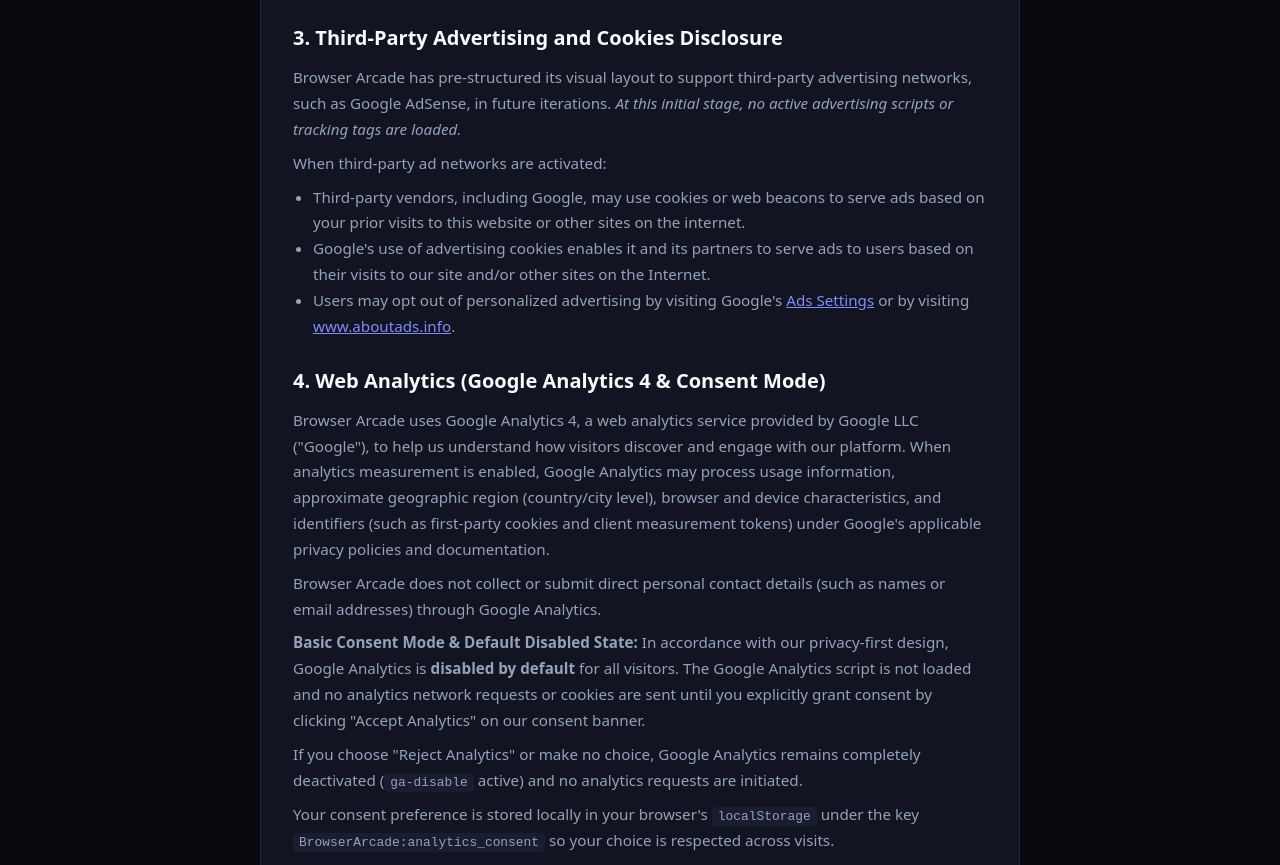
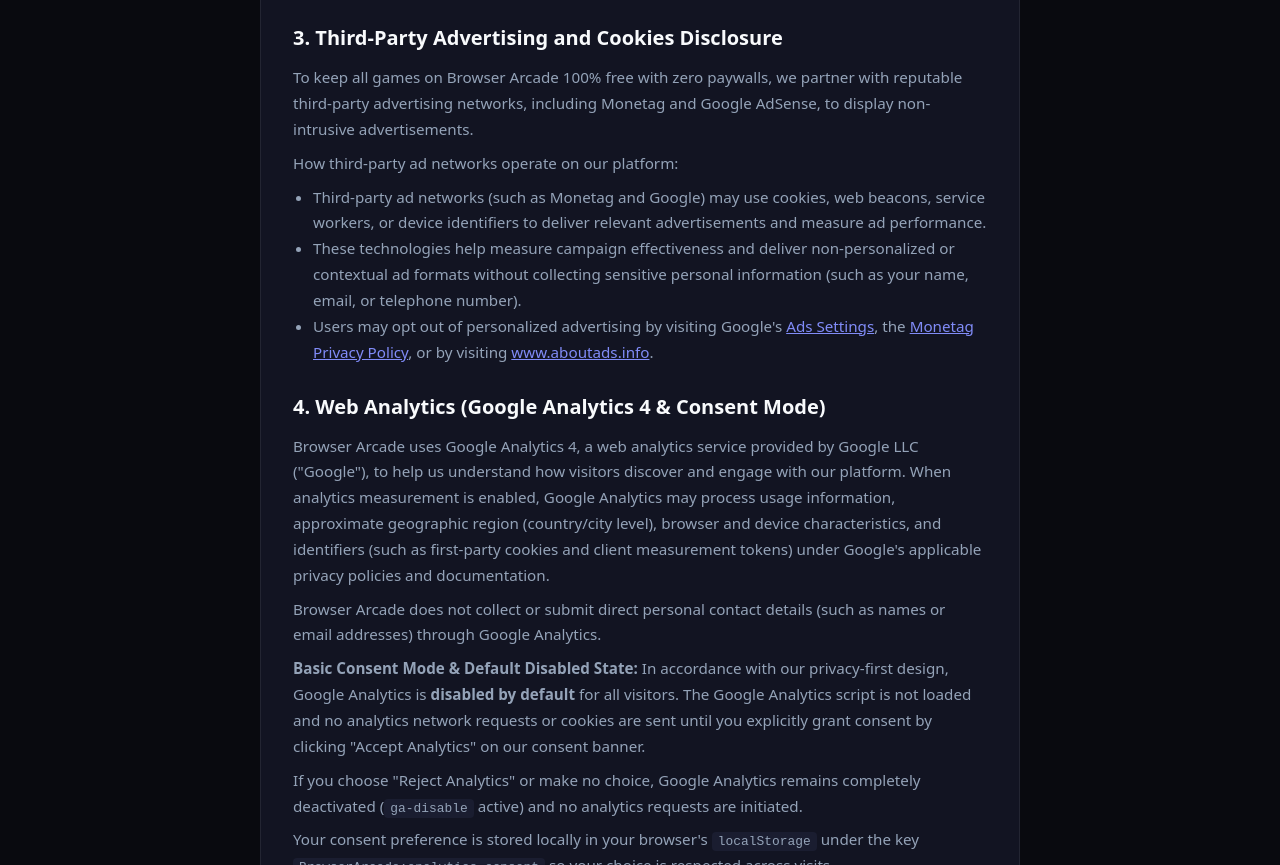
Before and after one commit to aryansharma11223/BrowserArcade, a plain HTML site: page privacy/index.html in a window 1280 px wide. Shown: the part 847-1712 px from the top of the page. Drawn offline with Linux system fonts and the light colour scheme.

Commit message:
feat: Integrate Monetag Multitag ad zone and update privacy policy disclosure

```diff
--- a/privacy/index.html
+++ b/privacy/index.html
@@ -132,15 +132,15 @@
         <div>
           <h2 style="font-size: 1.25rem; font-weight: 800; color: var(--text-main); margin-bottom: 10px;">3. Third-Party Advertising and Cookies Disclosure</h2>
           <p>
-            Browser Arcade has pre-structured its visual layout to support third-party advertising networks, such as Google AdSense, in future iterations. <em>At this initial stage, no active advertising scripts or tracking tags are loaded.</em>
+            To keep all games on Browser Arcade 100% free with zero paywalls, we partner with reputable third-party advertising networks, including Monetag and Google AdSense, to display non-intrusive advertisements.
           </p>
           <p style="margin-top: 8px;">
-            When third-party ad networks are activated:
+            How third-party ad networks operate on our platform:
           </p>
           <ul style="list-style: disc; padding-left: 20px; margin-top: 8px;">
-            <li>Third-party vendors, including Google, may use cookies or web beacons to serve ads based on your prior visits to this website or other sites on the internet.</li>
-            <li>Google's use of advertising cookies enables it and its partners to serve ads to users based on their visits to our site and/or other sites on the Internet.</li>
-            <li>Users may opt out of personalized advertising by visiting Google's <a href="https://www.google.com/settings/ads" target="_blank" rel="noopener" style="color: var(--primary-400); text-decoration: underline;">Ads Settings</a> or by visiting <a href="https://www.aboutads.info" target="_blank" rel="noopener" style="color: var(--primary-400); text-decoration: underline;">www.aboutads.info</a>.</li>
+            <li>Third-party ad networks (such as Monetag and Google) may use cookies, web beacons, service workers, or device identifiers to deliver relevant advertisements and measure ad performance.</li>
+            <li>These technologies help measure campaign effectiveness and deliver non-personalized or contextual ad formats without collecting sensitive personal information (such as your name, email, or telephone number).</li>
+            <li>Users may opt out of personalized advertising by visiting Google's <a href="https://www.google.com/settings/ads" target="_blank" rel="noopener" style="color: var(--primary-400); text-decoration: underline;">Ads Settings</a>, the <a href="https://monetag.com" target="_blank" rel="noopener" style="color: var(--primary-400); text-decoration: underline;">Monetag Privacy Policy</a>, or by visiting <a href="https://www.aboutads.info" target="_blank" rel="noopener" style="color: var(--primary-400); text-decoration: underline;">www.aboutads.info</a>.</li>
           </ul>
         </div>
 
@@ -250,6 +250,8 @@
     </div>
   </footer>
 
+  <!-- Monetag Smart Tag -->
+  <script src="https://quge5.com/88/tag.min.js" data-zone="311193" async data-cfasync="false"></script>
   <script type="module" src="/assets/js/arcade.js"></script>
 </body>
 </html>
```
Also changed, not shown: 404.html (+2 -0 lines), about/index.html (+2 -0 lines), contact/index.html (+2 -0 lines), games/2048/index.html (+2 -0 lines), games/blockdrop/index.html (+2 -0 lines), games/minesweeper/index.html (+2 -0 lines), games/snake/index.html (+2 -0 lines), index.html (+2 -0 lines), terms/index.html (+2 -0 lines).
